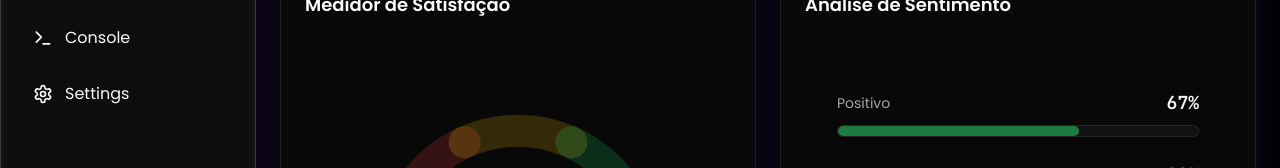
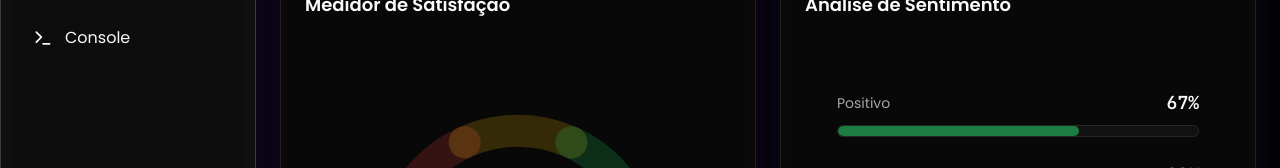
Before and after one commit to Bazilisco/Volia-Dashboard, a React (Vite) app: page / in a window 1280 px wide. Both pictures are taken after typing "name@example.com", "Sample123" into the empty fields and a click on the button "Entrar". Shown: the part 428-596 px from the top of the page. Built offline with nearby package versions, Linux system fonts and the light colour scheme; the HTML template or start-up script is replaced by a standard one.

Commit message:
Remove Settings from menu
Removes the Settings item from the dashboard sidebar navigation, updating the navItems array to exclude the Settings entry.

```diff
--- a/src/components/DashboardSidebar.tsx
+++ b/src/components/DashboardSidebar.tsx
@@ -7,7 +7,6 @@ import {
   BarChart3,
   Monitor,
   Terminal,
-  Settings,
   ChevronLeft,
   ChevronRight,
 } from 'lucide-react';
@@ -28,7 +27,6 @@ const navItems = [
   { icon: BarChart3, label: 'Analytics', path: '/dashboard/analytics' },
   { icon: Monitor, label: 'Monitor', path: '/dashboard/monitor' },
   { icon: Terminal, label: 'Console', path: '/dashboard/console' },
-  { icon: Settings, label: 'Settings', path: '/dashboard/settings' },
 ];
 
 export const DashboardSidebar = ({ collapsed, onToggle }: DashboardSidebarProps) => {
```
